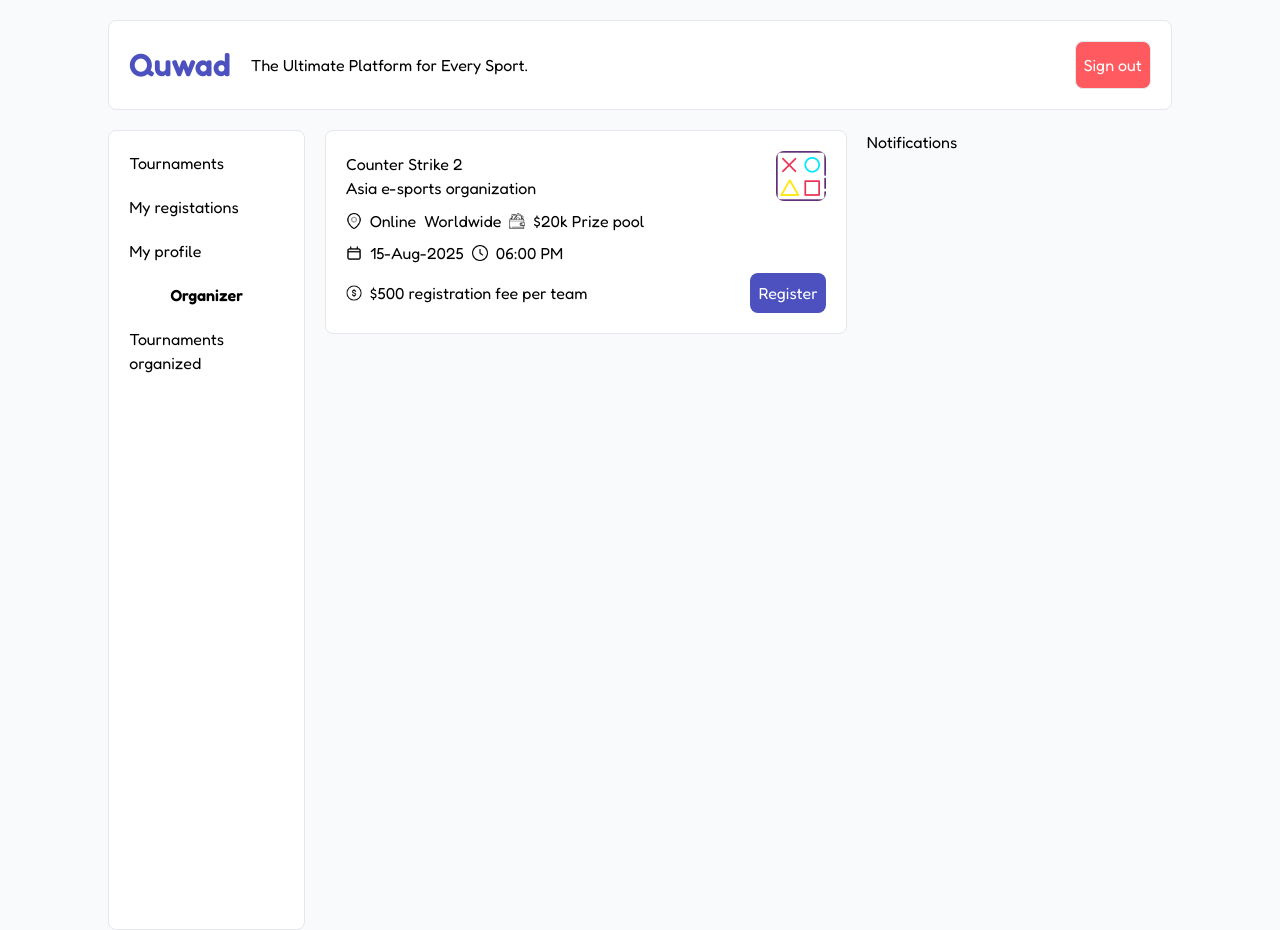
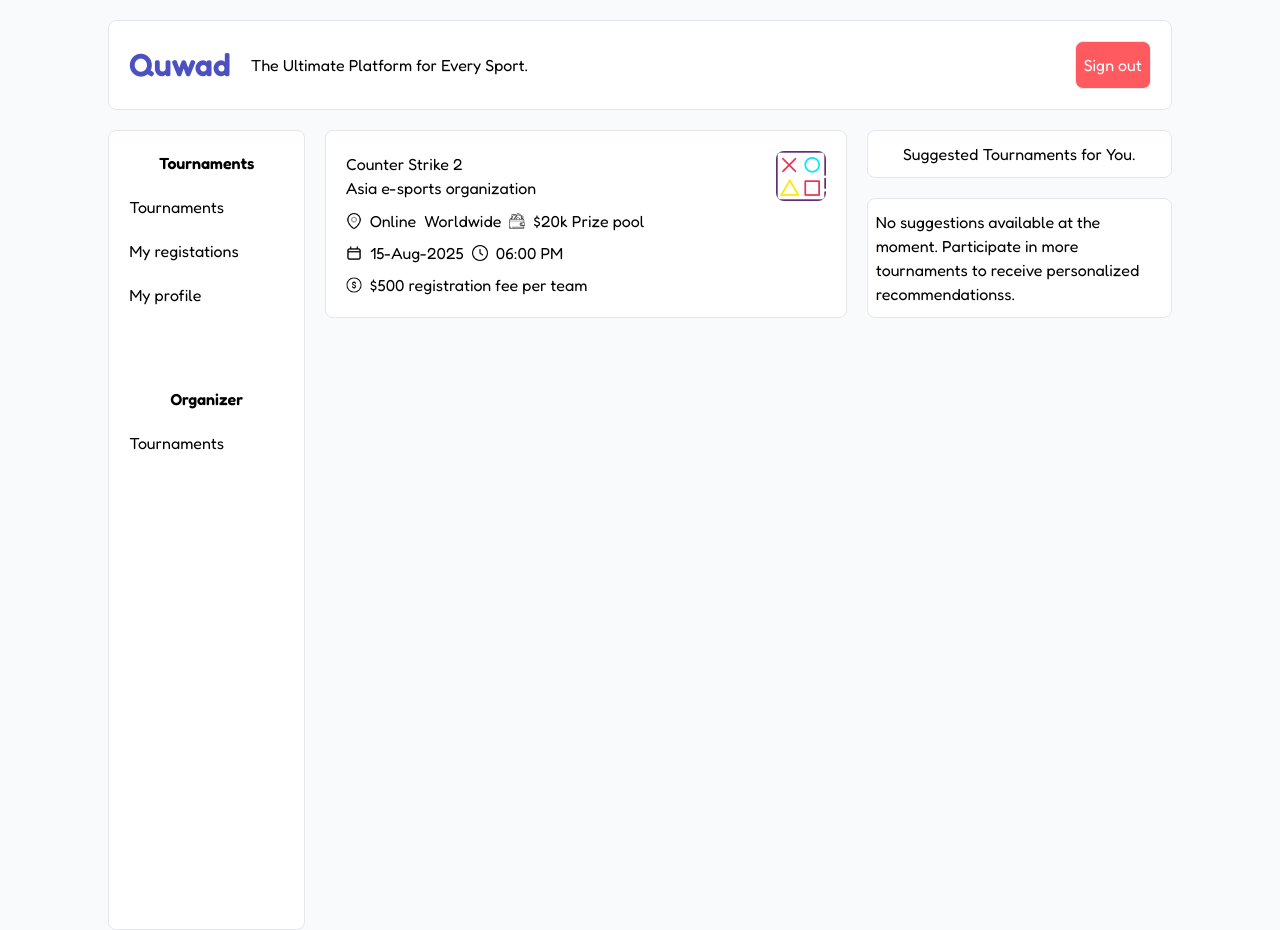
Before and after one commit to Aukdon/Quwad_Front_End, a React (Vite) app: page /myregistrations in a window 1280 px wide. Built offline with nearby package versions, Linux system fonts and the light colour scheme.

Commit message:
Made the tournamentCard reusable and dynamic, updated wordings in sidebar and added suggetions sidebar in myRegistration page.

```diff
--- a/src/components/cards/tournamentCard/tournamentCard.jsx
+++ b/src/components/cards/tournamentCard/tournamentCard.jsx
@@ -4,11 +4,15 @@ import { Link, useLocation } from "react-router-dom"
 function TournamentCard(){
 
     let location = useLocation();
-    let [isOrganizer, setIsPrganizer] = useState(false)
+    let [isOrganizer, setIsOrganizer] = useState(false)
+    let [isMyRegistration, setIsMyRegistration] = useState(false)
 
     useEffect(()=>{
         if(location.pathname == "/tournamentsiorganized"){
-            setIsPrganizer(true);
+            setIsOrganizer(true);
+        }
+        if(location.pathname == "/myregistrations"){
+            setIsMyRegistration(true)
         }
     },[])
 
@@ -50,7 +54,7 @@ function TournamentCard(){
                     <p>$500 <span className="hidden sm:inline">registration fee per team</span><span className="sm:hidden">/team</span></p>
                 </div>
                 <div className="flex gap-5">
-                    <Link to="/tournamentDetails/0" className={`${isOrganizer ? "hidden" : ""} p-2 bg-[#4C51BF] text-white rounded-lg transition ease-in-out hover:-translate-y-1`}>Register</Link>
+                    <Link to="/tournamentDetails/0" className={`${isOrganizer ? "hidden" : ""} ${isMyRegistration ? "hidden" : ""} p-2 bg-[#4C51BF] text-white rounded-lg transition ease-in-out hover:-translate-y-1`}>Register</Link>
                     <button className={`${isOrganizer ? "" : "hidden"} p-2 bg-[#4C51BF] text-white rounded-lg transition ease-in-out hover:-translate-y-1`}>Edit</button>
                     <button className={`${isOrganizer ? "" : "hidden"} p-2 bg-white text-[#FF5A5F] rounded-lg border border-[#FF5A5F] transition ease-in-out hover:-translate-y-1`}>Delete</button>
                 </div>
--- a/src/components/forms/tournamentForm/TournamentForm.jsx
+++ b/src/components/forms/tournamentForm/TournamentForm.jsx
@@ -16,7 +16,7 @@ function TournamentForm(){
             <div>
                 <select className="p-2 border rounded-lg w-full text-center md:text-start" name="gameType" type="text">
                     <option value="">Select Game Type</option>
-                    <option value="traditionalSports">Sports</option>
+                    <option value="sports">Sports</option>
                     <option value="eSports">E Sports</option>
                 </select>
             </div>
--- a/src/layout/Layout.jsx
+++ b/src/layout/Layout.jsx
@@ -14,8 +14,9 @@ function Layout(){
 
             {/* Side bar section */}
             <section className="p-5 col-start-2 col-span-2 bg-white border rounded-lg min-h-dvh hidden md:block">
-                <div className="grid gap-5">
-                    <div>
+                <div className="grid gap-20">
+                    <div className="grid gap-5">
+                        <h2 className="text-center font-semibold">Tournaments</h2>
                         <ul className="grid gap-5">
                             <li><Link to="/alltournaments">Tournaments</Link></li>
                             <li><Link to="/myregistrations">My registations</Link></li>
@@ -25,7 +26,7 @@ function Layout(){
                     <div className="grid gap-5">
                         <h2 className="text-center font-semibold">Organizer</h2>
                         <ul>
-                            <li><Link to="/tournamentsiorganized">Tournaments organized</Link></li>
+                            <li><Link to="/tournamentsiorganized">Tournaments</Link></li>
                         </ul>
                     </div>
                 </div>
--- a/src/pages/myProfile/MyProfile.jsx
+++ b/src/pages/myProfile/MyProfile.jsx
@@ -7,8 +7,13 @@ function MyProfile(){
     }
 
     return(
-        <div>
+        <div className="grid gap-5">
             <UserForm data={data}/>
+
+            <div className="p-5 bg-white border rounded-lg">
+                <p>For any enquiries.</p>
+                <p>Contact us: </p>
+            </div>
         </div>
     )
 }
--- a/src/pages/myRegistrations/MyRegistrations.jsx
+++ b/src/pages/myRegistrations/MyRegistrations.jsx
@@ -6,8 +6,13 @@ function MyRegistrations(){
             <div className="col-span-5">
                 <TournamentCard/>
             </div>
-            <div className="col-span-3 hidden sm:block">
-                Notifications
+            <div className="hidden sm:grid col-span-3 gap-5">
+                <div className="p-2 bg-white border rounded-lg flex items-center justify-center">
+                    <p>Suggested Tournaments for You.</p>
+                </div>
+                <div className="p-2 bg-white border rounded-lg flex items-center">
+                    <p>No suggestions available at the moment. Participate in more tournaments to receive personalized recommendationss.</p>
+                </div>
             </div>
         </div>
     )
```
